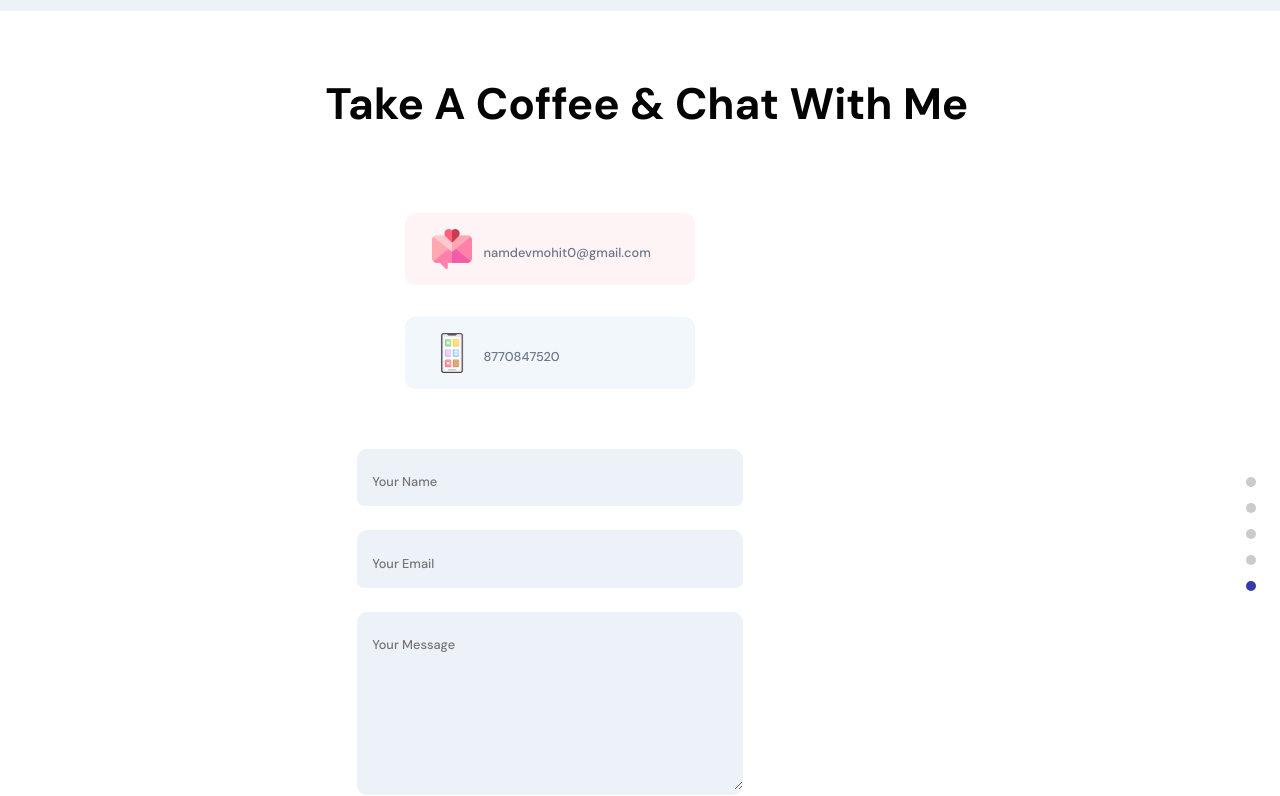
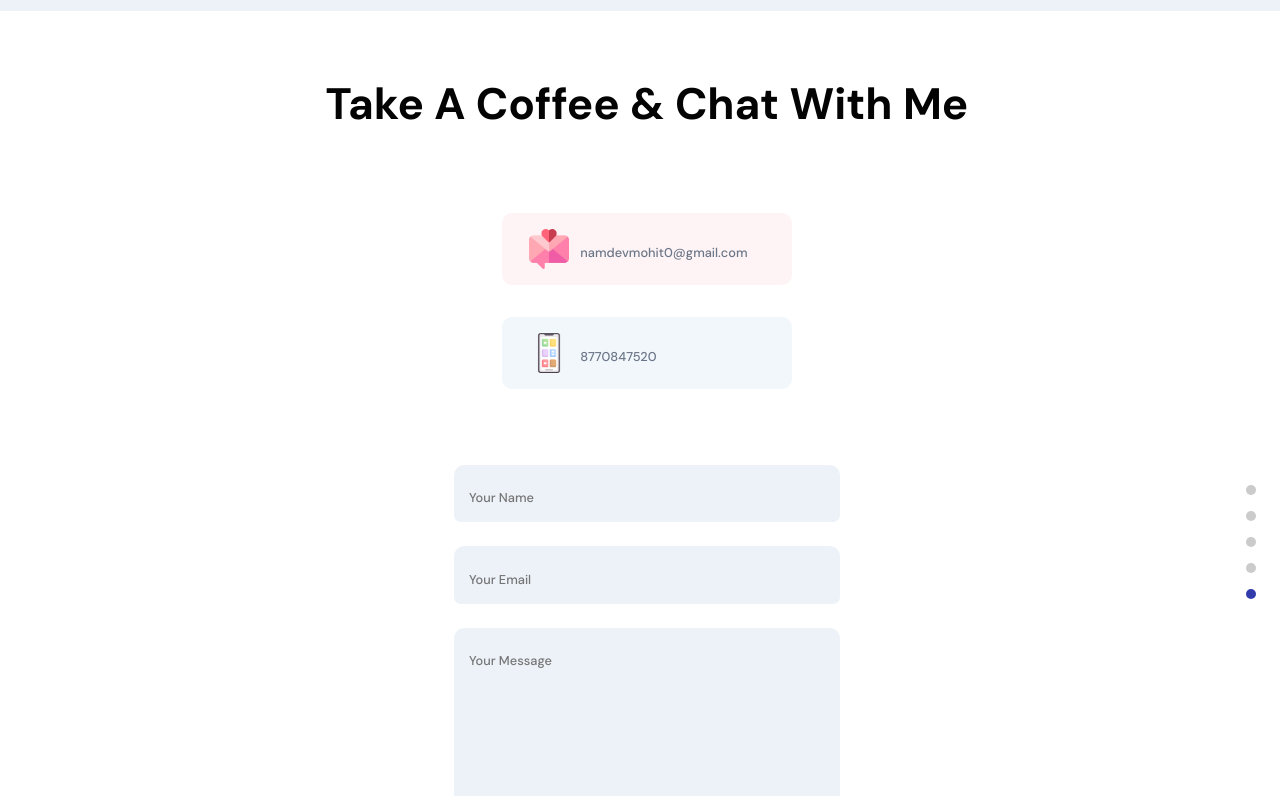
Before and after one commit to MohitNamdev22/Mohit-Portfolio-App, a React (Create React App) app: page / in a window 1280 px wide. Shown: the part 3220-4016 px from the top of the page. Built offline with nearby package versions, Linux system fonts and the light colour scheme.

Commit message:
fixed the footer box

```diff
--- a/src/containers/Footer/Footer.jsx
+++ b/src/containers/Footer/Footer.jsx
@@ -36,6 +36,7 @@ const Footer = () => {
     return (
       <>
         <h2 className="head-text">Take a coffee & chat with me</h2>
+        <div className="main-box">
       <div className="app__footer-cards">
         <div className="app__footer-card">
           <img src={images.email} alt="email" />
@@ -63,9 +64,11 @@ const Footer = () => {
       : <div>
         <h3 className='head-text'>Thank You for geting in touch!</h3>
       </div>}
+      </div>
       </>
     )
   }
+
 
 export default AppWrap(
   MotionWrap(Footer,'app__footer'),
--- a/src/containers/Footer/Footer.scss
+++ b/src/containers/Footer/Footer.scss
@@ -6,6 +6,12 @@
     @media screen and (max-width: 768px) {
       flex-direction: column;
     }
+  }
+
+  .main-box{
+    align-items: center;
+    display: flex;
+    flex-direction: column;
   }
 
   .app__footer-cards {
```
Lines whose indentation alone changed are shown as unchanged.
